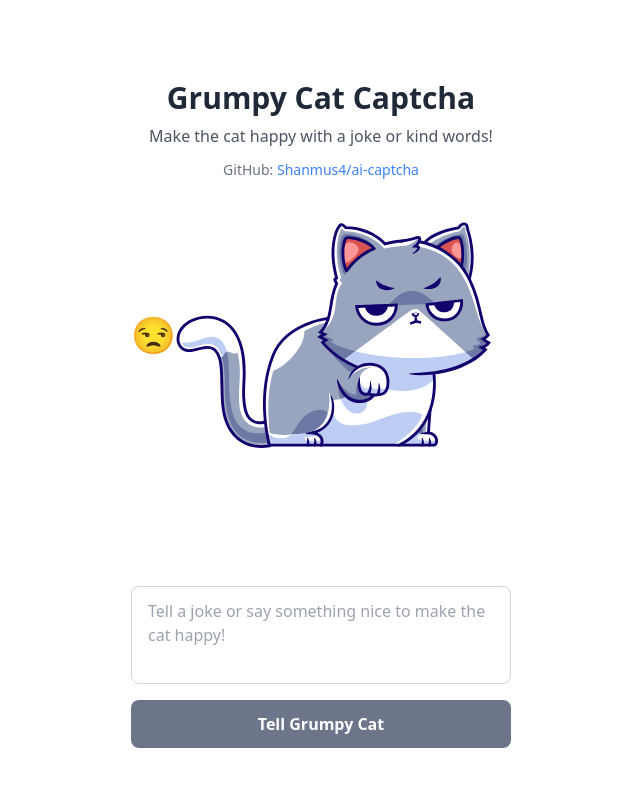
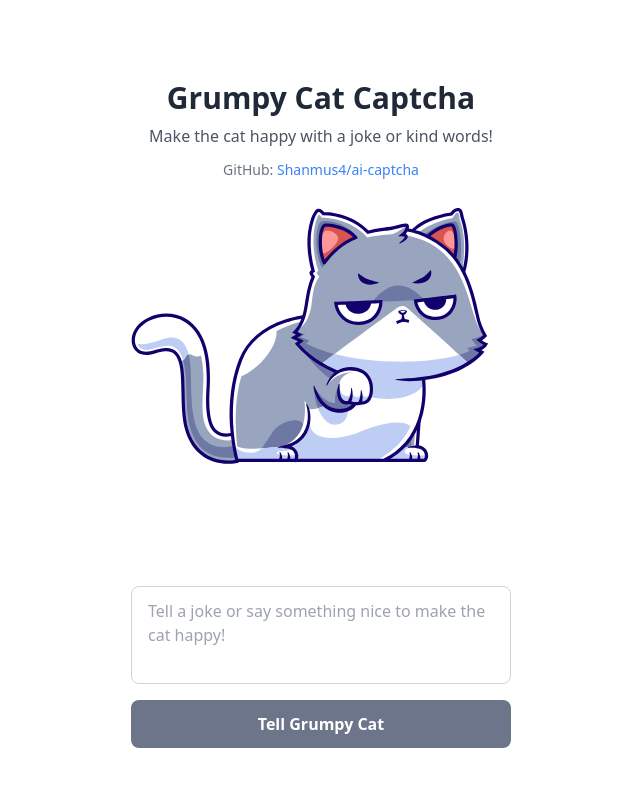
Before and after one commit to Shanmus4/ai-captcha, a React (Vite) app: page / in a window 1280 px wide. Shown: the top 786 px of the page, without its empty margins (319-959 px from the left). Built offline with nearby package versions, Linux system fonts and the light colour scheme; no server answers; the HTML template or start-up script is replaced by a standard one.

Commit message:
Remove fallback emoji display from CatAnimation component

```diff
--- a/src/components/CatAnimation.tsx
+++ b/src/components/CatAnimation.tsx
@@ -78,13 +78,7 @@ const CatAnimation: React.FC<CatAnimationProps> = ({ emotion }) => {
                         justifyContent: 'center'
                     }}
                 >
-                    {/* Fallback emoji if Lottie fails to load */}
-                    <span className="text-4xl">
-                        {emotion === 'happy' && '😊'}
-                        {emotion === 'sad' && '😢'}
-                        {emotion === 'grumpy' && '😒'}
-                        {emotion === 'bored' && '😑'}
-                    </span>
+                    {/* Fallback emoji if Lottie fails to load - REMOVED */}
                 </div>
                 {/* Removed the <p> tag displaying cat emotion */}
             </div>
```
